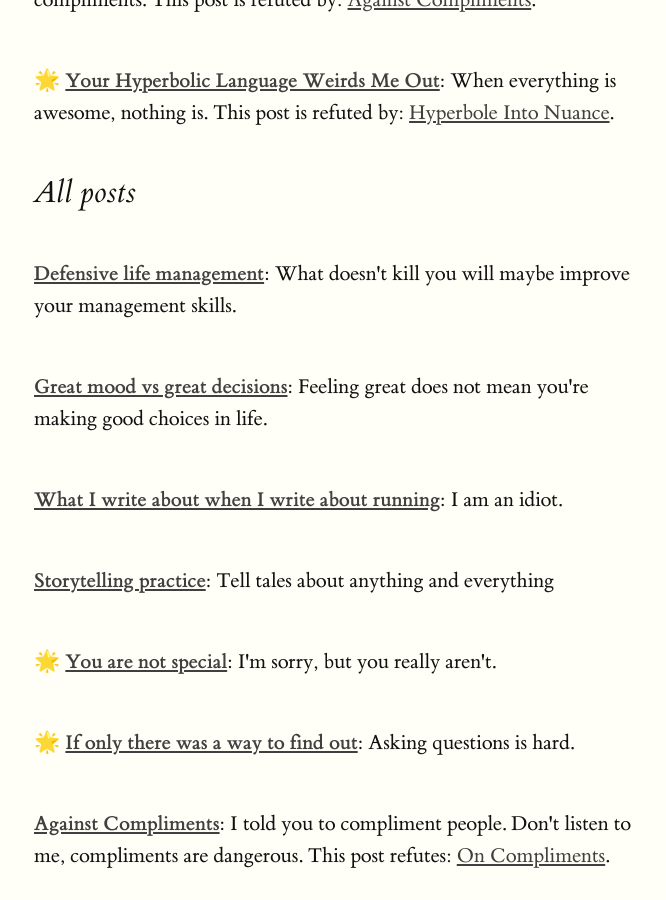
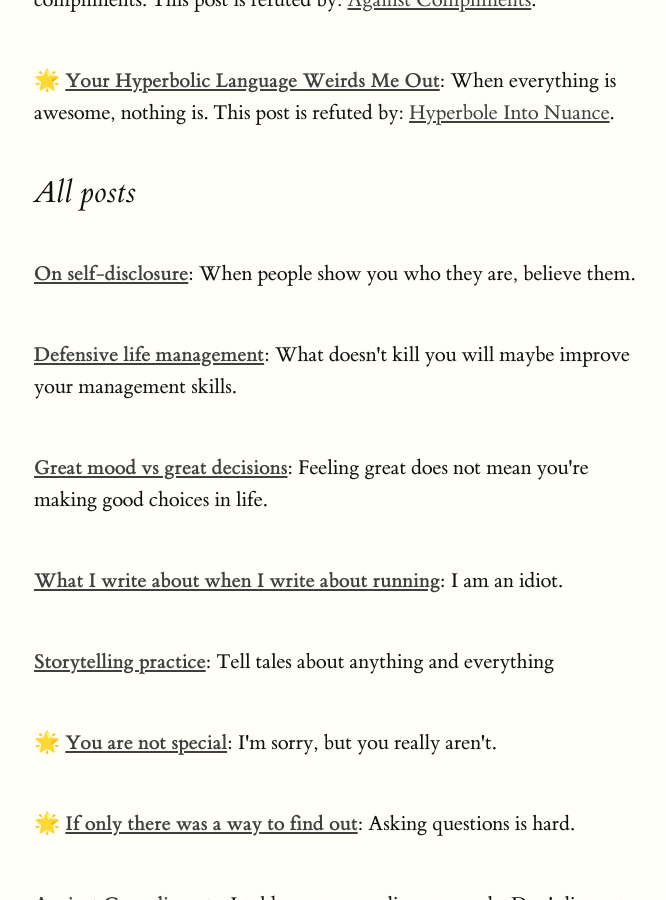
Before and after one commit to rixx/ramble, a Jekyll site: the page built from index.md, in a window 1280 px wide and 900 px high, scrolled down 776 px. Shown: the whole window, without its empty margins (126-792 px from the left). Built offline with Jekyll 4.4.1, drawn with Linux system fonts in a browser that asks for light colours.

```diff
--- /dev/null
+++ b/_posts/2020-06-03-on-self-disclosure.md
@@ -0,0 +1,6 @@
+---
+date: '2020-06-03'
+layout: post
+summary: 'When people show you who they are, believe them.'
+title: On self-disclosure
+---
```
Also changed, not shown: ideas.md (+3 -1 lines).
